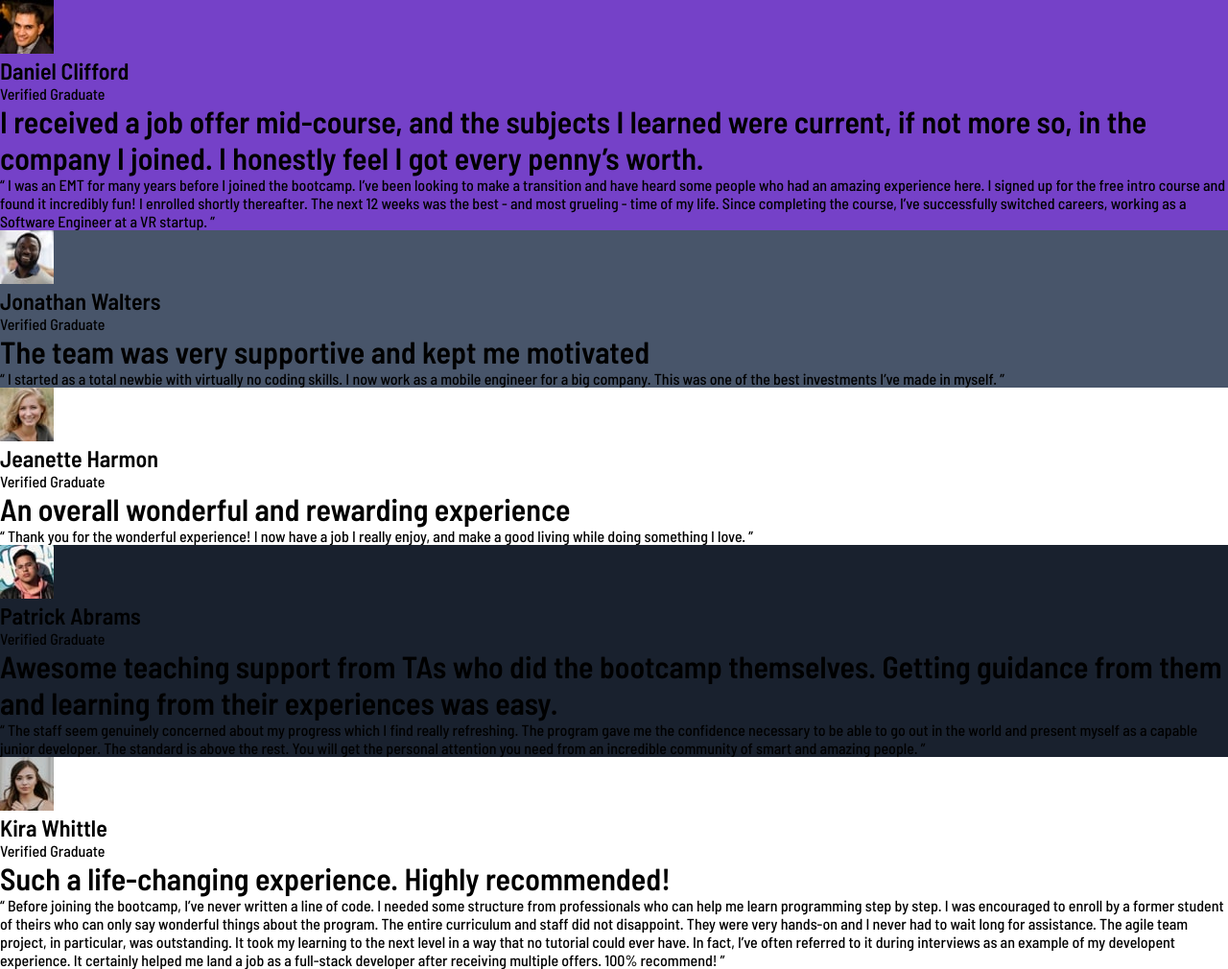
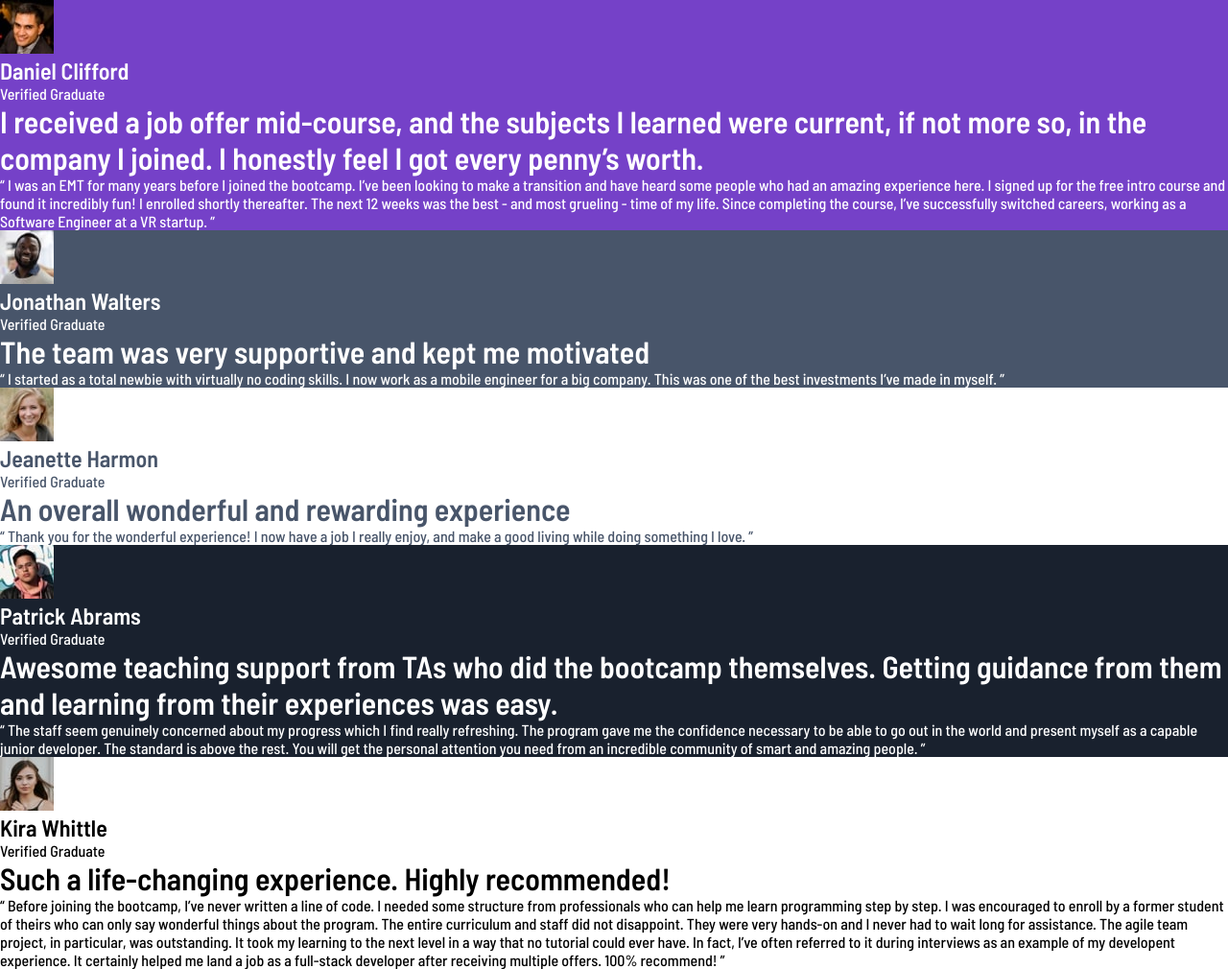
Before and after one commit to msuryaditriputraR/Front-End-Mentor, a plain HTML site: page junior/testimonials-grid-section/index.html in a window 1280 px wide. Shown: the whole page at 96% size. Drawn offline with Linux system fonts and the light colour scheme.

Commit message:
update: class modifier

```diff
--- a/junior/testimonials-grid-section/assets/css/style.css
+++ b/junior/testimonials-grid-section/assets/css/style.css
@@ -69,3 +69,11 @@ main {
 .card--blackish-blue {
     background-color: var(--c-dark-blackish-blue);
 }
+
+.card--light {
+    color: var(--c-white);
+}
+
+.card--dark {
+    color: var(--c-dark-grayish-blue);
+}
```
